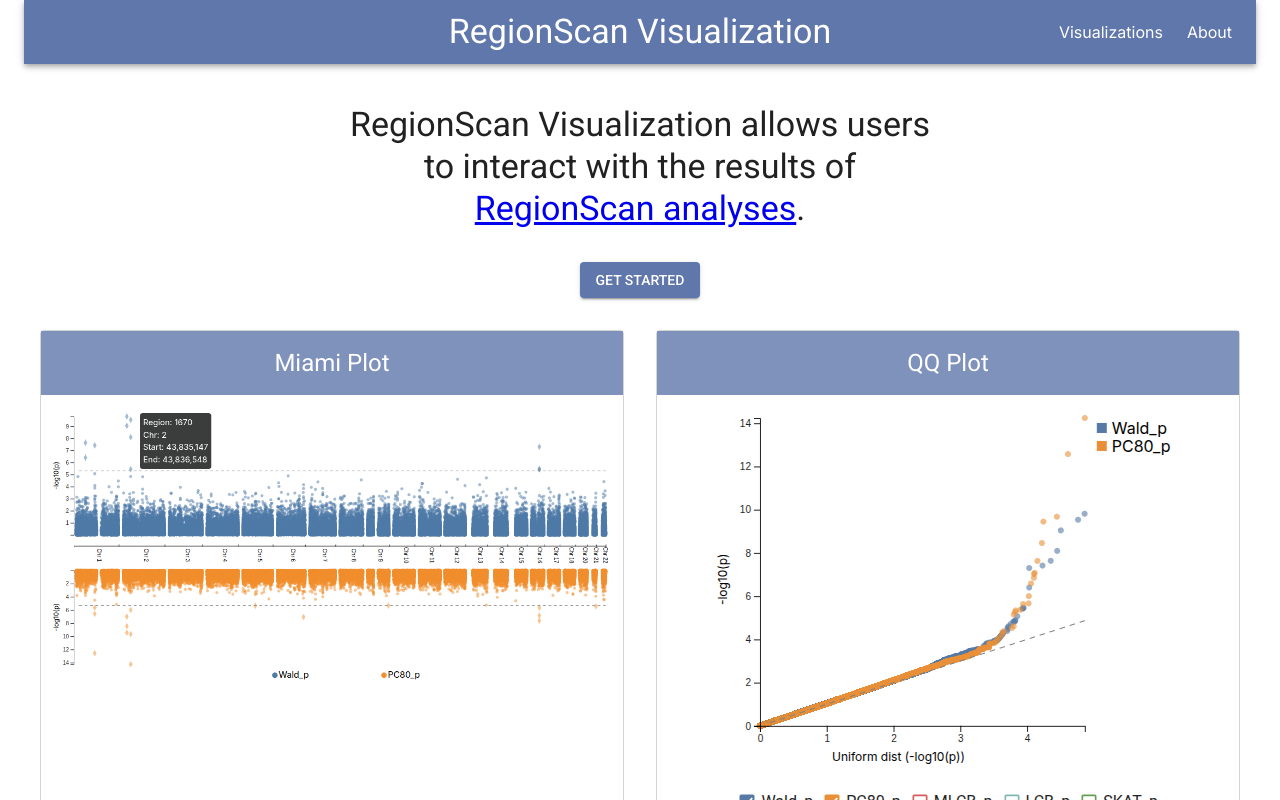
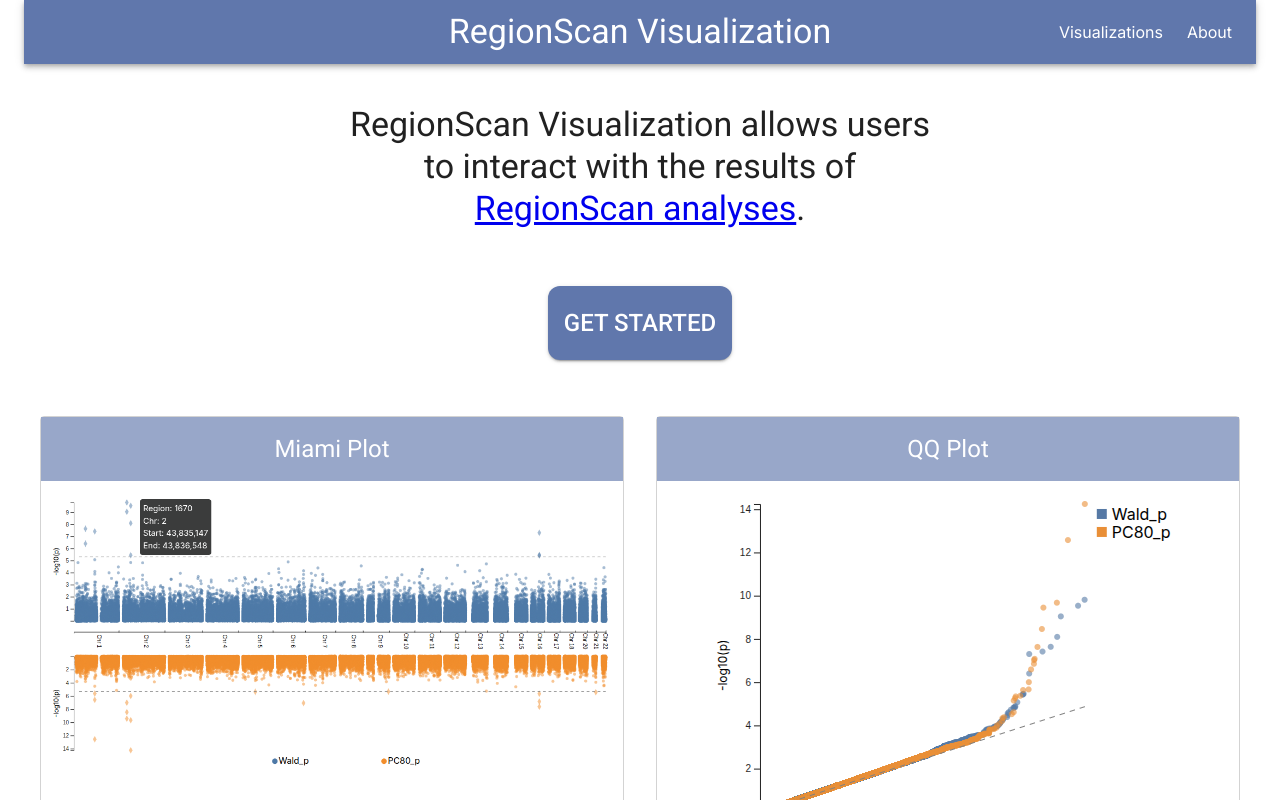
Before and after one commit to BullLab-Lunenfeld/region-scan-dashboard, a Next.js app in the folder next/region-scan-dashboard/: page / in a window 1280 px wide. Shown: the top 800 px of the page. Built offline with nearby package versions, Linux system fonts and the light colour scheme; what @mui/material-nextjs would draw is missing.

Commit message:
increase size of action button

```diff
--- a/next/region-scan-dashboard/src/app/page.tsx
+++ b/next/region-scan-dashboard/src/app/page.tsx
@@ -1,7 +1,7 @@
 "use client";
 
 import React from "react";
-import { Button, Grid2 as Grid, Typography } from "@mui/material";
+import { Button, Grid2 as Grid, lighten, Typography } from "@mui/material";
 import { useRouter } from "next/navigation";
 import Link from "next/link";
 import Image, { StaticImageData } from "next/image";
@@ -67,6 +67,14 @@ const LandingPage: React.FC = () => {
         <Button
           onClick={() => router.push("/visualization")}
           variant="contained"
+          size="large"
+          sx={(theme) => ({
+            margin: 3,
+            padding: 2,
+            fontSize: 24,
+            borderRadius: 3,
+            backgroundColor: theme.palette.primary.main,
+          })}
         >
           Get Started
         </Button>
@@ -121,7 +129,9 @@ const LandingPageImage: React.FC<LandingPageImageProps> = ({
   >
     <Grid
       padding={2}
-      sx={(theme) => ({ backgroundColor: theme.palette.primary.light })}
+      sx={(theme) => ({
+        backgroundColor: lighten(theme.palette.primary.light, 0.2),
+      })}
     >
       <Typography
         sx={(theme) => ({
```
